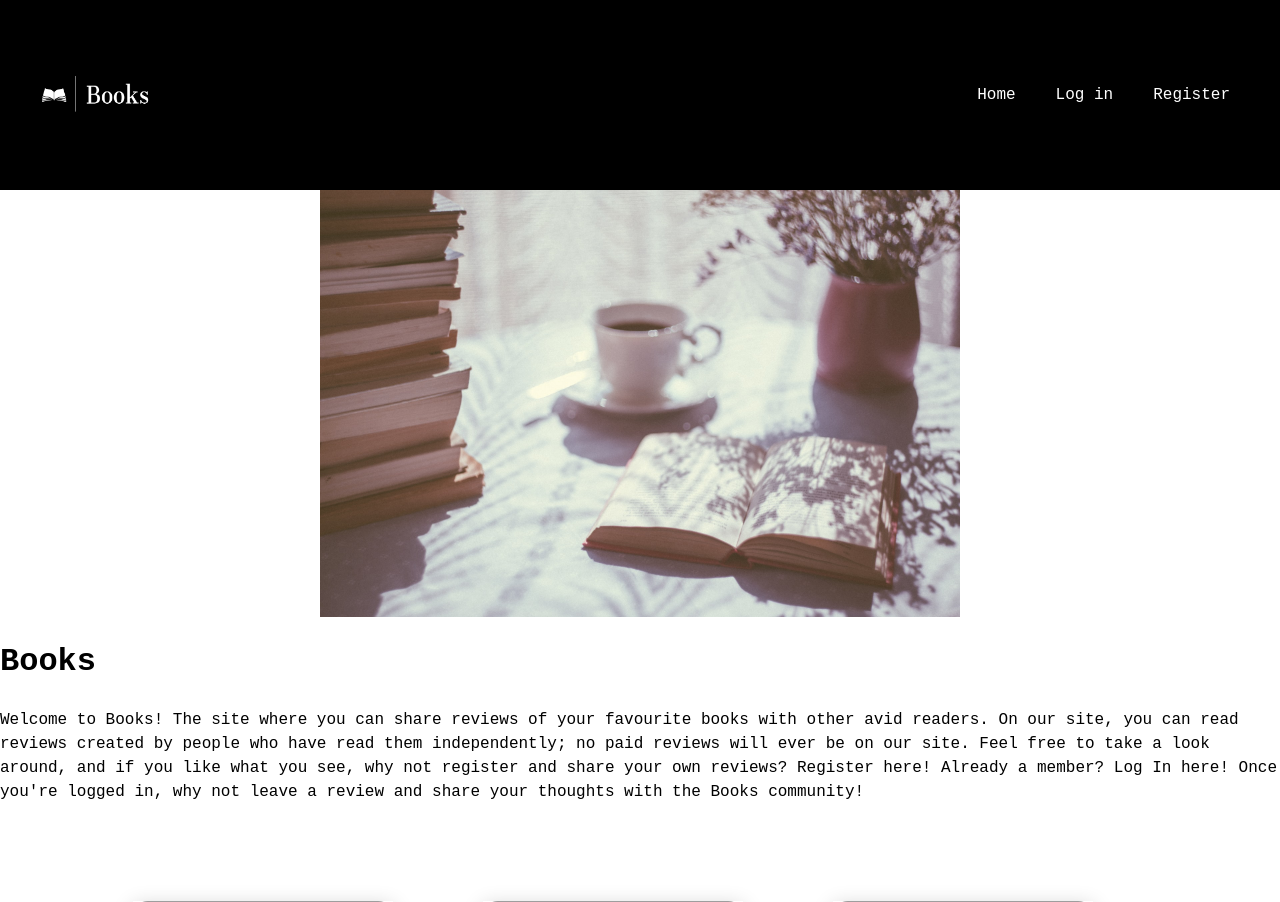
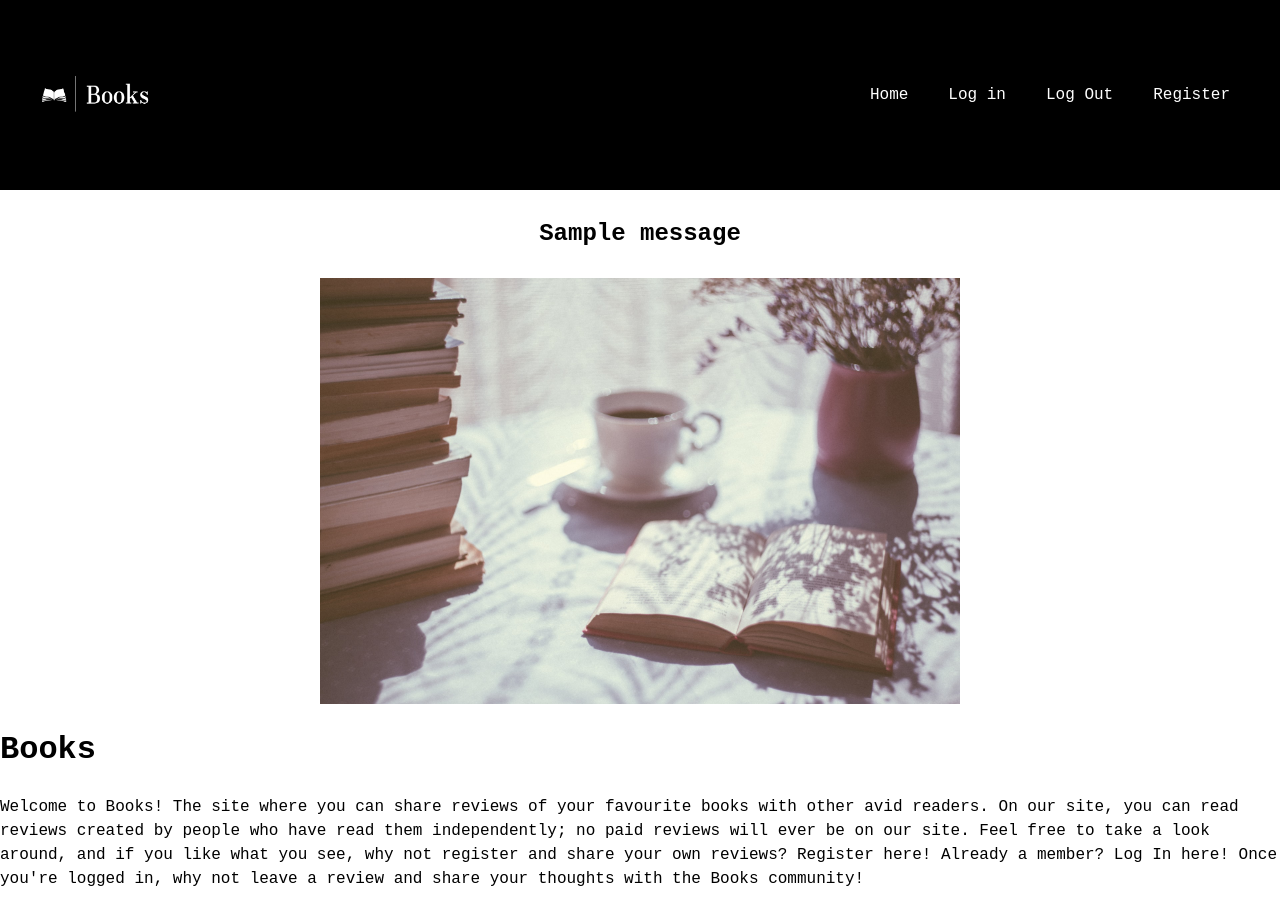
Before and after one commit to IzzySoprano/Books-MS3, a Flask app: page / in a window 1280 px wide. Shown: the top 902 px of the page. Run offline with Flask 2, Linux system fonts and the light colour scheme; one stand-in notice (Sample message) is shown; some libraries are stand-ins or nearby versions; grey boxes are pictures that could not be loaded.

Commit message:
Added Correct Flash messages to base template

```diff
--- a/static/css/style.css
+++ b/static/css/style.css
@@ -38,6 +38,12 @@ body::-webkit-scrollbar-track {
   align-items: center;
   width: 75%;
   height: 75%;
+}
+
+.flashes h1 {
+  display: flex;
+  justify-content: center;
+  line-height: 2;
 }
 
 /* NavBar */
--- a/templates/base.html
+++ b/templates/base.html
@@ -22,15 +22,32 @@
         <li>
         <li><a href="{{ url_for('login') }}">Log in</a>
         <li>
+        <li><a href="{{ url_for('login') }}">Log Out</a>
+        <li>
         <li><a href="{{ url_for('register') }}">Register</a>
         <li>
           {% if session.user %}
-          <li><a href="{{ url_for('home', email=session['user']) }}">My Account</a></li>
-          <li><a href="{{ url_for('home') }}">Add Book Review</a></li>
-          {% endif %}
+        <li><a href="{{ url_for('account', email=session['user']) }}">My Account</a></li>
+        <li><a href="{{ url_for('home') }}">Add Book Review</a></li>
+        {% endif %}
       </ul>
     </nav>
-    {% block content %} {% endblock %}
+
+    <section>
+      {% with messages = get_flashed_messages() %}
+      {% if messages %}
+      {% for msg in messages %}
+      <div class="flashes">
+        <h1> {{msg}} </h1>
+      </div>
+      {% endfor %}
+      {%endif %}
+      {% endwith %}
+    </section>
+
+    <main class="main-container">
+      {% block content %} {% endblock %}
+    </main>
 
     <!-- Footer -->
     <footer>
```
